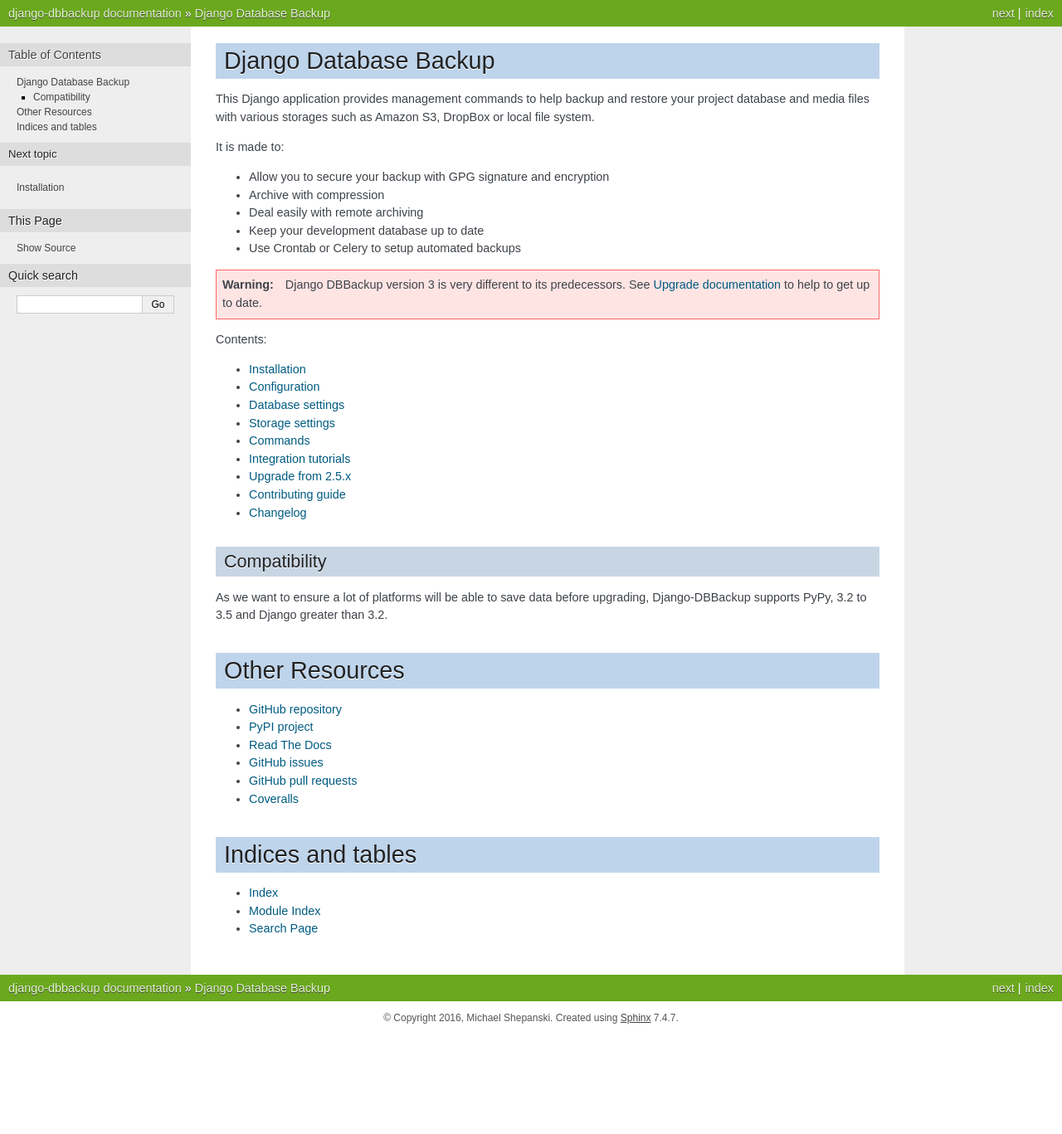
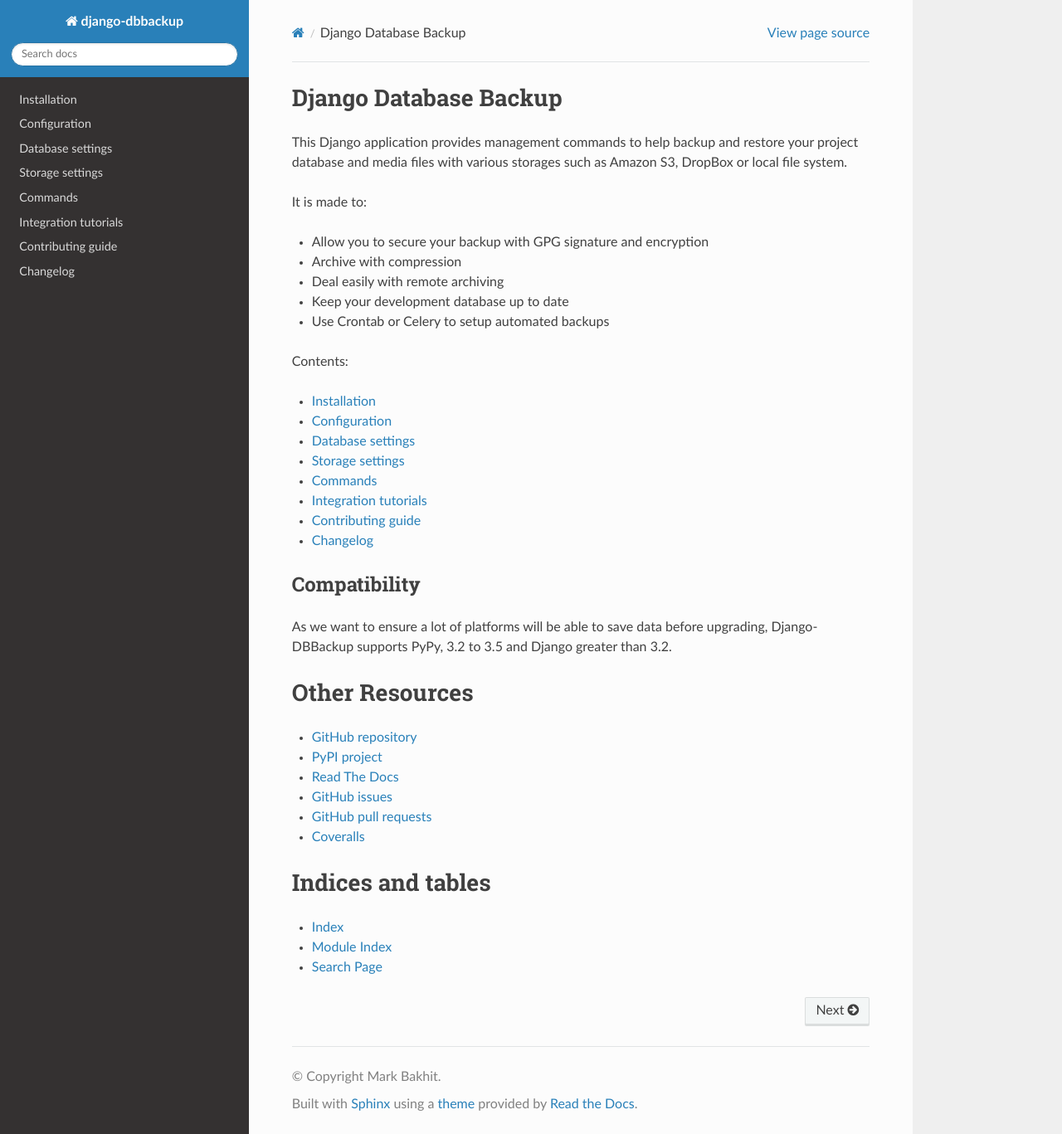
Before and after one commit to jazzband/django-dbbackup, a Sphinx documentation site: the page built from docs/index.rst, in a window 1280 px wide and 1367 px high. Shown: the whole window at 83% size. Built offline with Sphinx 7.4.7 and the Read the Docs theme 2.0.0, drawn with Linux system fonts in a browser that asks for light colours; the version number could not be read and is left out; some of the changed lines change nothing that is shown.

Commit message:
Fix docs theme (#531)

```diff
--- a/docs/conf.py
+++ b/docs/conf.py
@@ -45,7 +45,7 @@
 
 # General information about the project.
 project = "django-dbbackup"
-copyright = "2016, Michael Shepanski"
+copyright = "Mark Bakhit"
 
 # basepath
 path = os.path.dirname(os.path.dirname(os.path.abspath(__file__)))
@@ -102,11 +102,8 @@
 
 # -- Options for HTML output ---------------------------------------------------
 
-on_rtd = os.environ.get("READTHEDOCS", None) == "True"
-if on_rtd:
-    html_theme = "default"
-else:
-    html_theme = "nature"
+html_theme = "sphinx_rtd_theme"
+
 
 # Theme options are theme-specific and customize the look and feel of a theme
 # further.  For a list of options available for each theme, see the
--- a/docs/index.rst
+++ b/docs/index.rst
@@ -15,13 +15,6 @@
 - Keep your development database up to date
 - Use Crontab or Celery to setup automated backups
 
-.. warning::
-
-    Django DBBackup version 3 is very different to its predecessors.
-    See `Upgrade documentation`_ to help to get up to date.
-
-.. _`Upgrade documentation`: upgrade.html
-
 Contents:
 
 .. toctree::
@@ -33,7 +26,6 @@
    storage
    commands
    integration
-   upgrade
    contributing
    changelog
 
--- a/docs/upgrade.rst
+++ /dev/null
@@ -1,98 +0,0 @@
-Upgrade from 2.5.x
-==================
-
-Settings
---------
-
-The following settings are now useless, you can remove them:
-
-- ``DBBACKUP_BACKUP_ENVIRONMENT``: Must be set in ``CONNECTORS['dbname']['env']``
-- ``DBBACKUP_RESTORE_ENVIRONMENT``: Same as ``BACKUP_ENVIRONMENT``
-- ``DBBACKUP_FORCE_ENGINE``
-- ``DBBACKUP_READ_FILE``
-- ``DBBACKUP_WRITE_FILE``
-- ``DBBACKUP_BACKUP_DIRECTORY``: Was used by Filesystem storage, use
-  ``location`` parameter
-- ``DBBACKUP_SQLITE_BACKUP_COMMANDS``: Was used by SQLite database, use
-  ``CONNECTORS``'s parameters.
-- ``DBBACKUP_SQLITE_RESTORE_COMMANDS``: Same as ``SQLITE_BACKUP_COMMANDS``
-- ``DBBACKUP_MYSQL_BACKUP_COMMANDS``: Same as ``SQLITE_BACKUP_COMMANDS`` but
-  for MySQL
-- ``DBBACKUP_MYSQL_RESTORE_COMMANDS``: Same as ``MYSQL_BACKUP_COMMANDS``
-- ``DBBACKUP_POSTGRESQL_BACKUP_COMMANDS`` Same as ``MYSQL_BACKUP_COMMANDS``
-  but for PostgreSQL
-- ``DBBACKUP_POSTGRESQL_RESTORE_COMMANDS``: Same as
-  ``DBBACKUP_POSTGRESQL_BACKUP_COMMANDS``: Was used to activate PostGIS, use
-  ``PgDumpGisConnector`` connector to enable this option
-- ``DBBACKUP_POSTGRESQL_RESTORE_SINGLE_TRANSACTION``: Must be set in
-  ``CONNTECTORS['dbname']['single_transaction']``
-- ``DBBACKUP_BUILTIN_STORAGE``
-
-Commands
---------
-
-dbrestore
-~~~~~~~~~
-
-``--backup-extension`` has been removed, DBBackup should automatically
-know the appropriate file.
-
-Listing from this command, ``--list``, has been removed in favor of
-``listbackups`` command.
-
-mediabackup
-~~~~~~~~~~~
-
-``mediabackup``'s ``--no-compress`` option has been replaced by ``--compress``
-to maintain consistency with other commands.
-
-This command can now backup remote storage, not only the local filesystem
-``DBBACKUP_BACKUP_DIRECTORY``.
-
-mediarestore
-~~~~~~~~~~~~
-
-You are now able to restore your media files backups. Unfortunately you'll not
-be able to restore backup files from previous versions of dbbackup.
-
-Database connector
-------------------
-
-We made a total refactoring of DBCommands system. It is now easier to use,
-configure and implement a custom connector.
-
-All database configuration for backups are defined in settings
-``DBBACKUP_CONNECTORS``. By default, the ``DATABASES``
-parameters are used but can be overridden in this new constant.
-
-This dictionary stores configuration about how backups are made,
- the path of the backup command (``/bin/mysqldump``), add a suffix or a prefix
-to the command line, environment variable, etc.
-
-The system has been kept pretty simple and can detect alone how to backup your DB.
-If it can't just submit to us your Django DB Engine and we'll try to fix
-it.
-
-SQLite
-~~~~~~
-
-Previously a backup was made by copying the database file.  Now you have the choice
-between making a raw snapshot or making a real SQL dump. It can be useful to exclude
-tables or to not overwrite data.
-
-If you want to restore your old backups choose
-``dbbackup.db.sqlite.SqliteCPConnector``.
-
-
-Storage engine
---------------
-
-All storage engines has been removed from DBBackup except the basic filesystem storage.
-The project now uses Django storages as an intermediary driver.
-
-``settings.DBBACKUP_STORAGE`` must now be a full path to a Django storage, for
-example ``'django.core.files.storage.FileSystemStorage'``.
-``settings.DBBACKUP_STORAGE_OPTIONS`` maintains its function of containing the options of the storage.
-
-If you were using a storage backend that has been removed, don't worry, we will ensure you
-have a solution by testing and writing an equivalent using Django-Storages.
```
Also changed, not shown: 1 other file.
